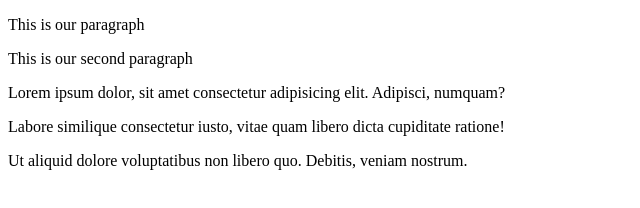
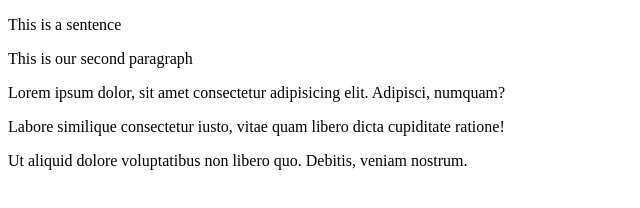
Before and after one commit to CoderAlice27/new-repo, a plain HTML site: page index.html in a window 1280 px wide. Shown: the full height of the page, 0-640 px from the left. Drawn offline with Linux system fonts and the light colour scheme.

Commit message:
corrected content

```diff
--- a/index.html
+++ b/index.html
@@ -7,7 +7,7 @@
     <title>Git Repository</title>
 </head>
 <body>
-    <p>This is our paragraph</p>
+    <p>This is a sentence</p>
     <p>This is our second paragraph</p>
     <p>Lorem ipsum dolor, sit amet consectetur adipisicing elit. Adipisci, numquam?</p>
     <p>Labore similique consectetur iusto, vitae quam libero dicta cupiditate ratione!</p>
```
